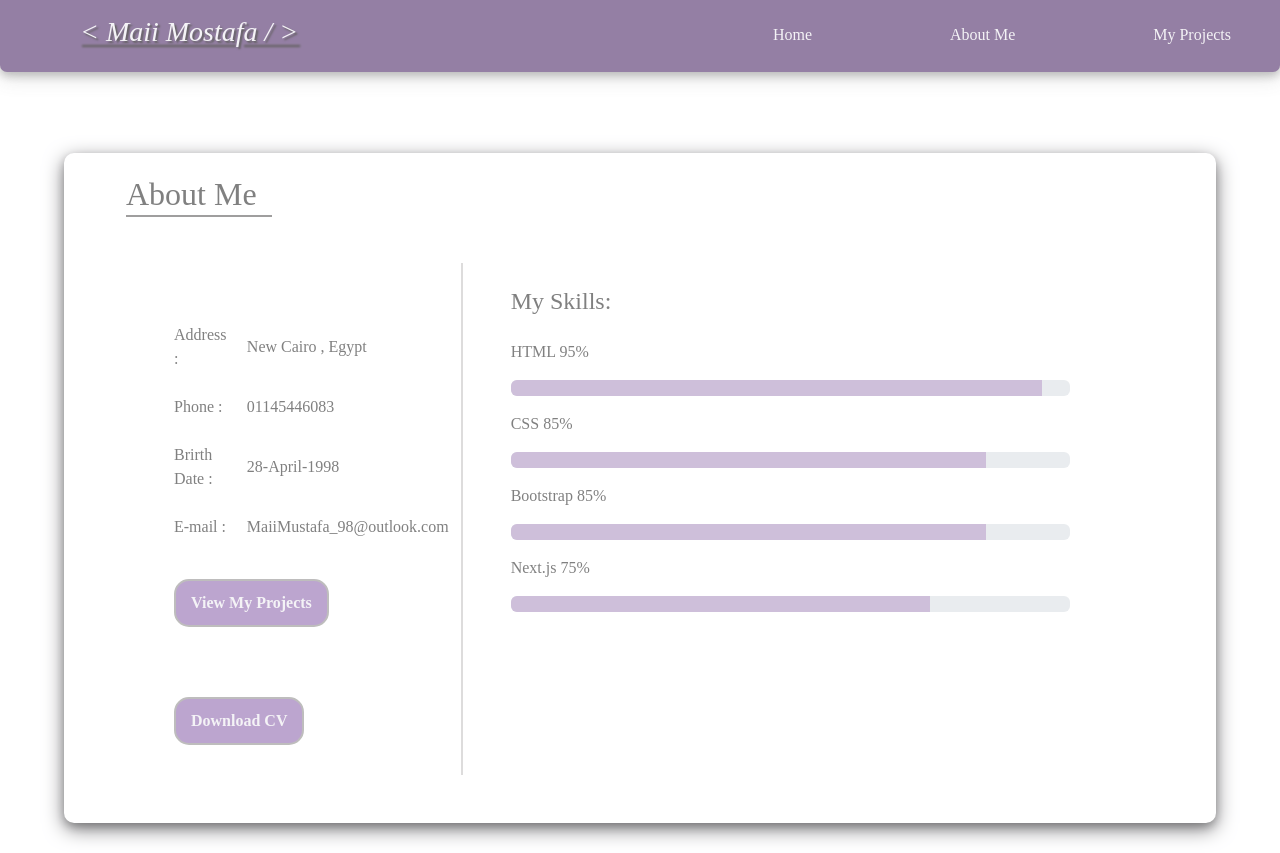
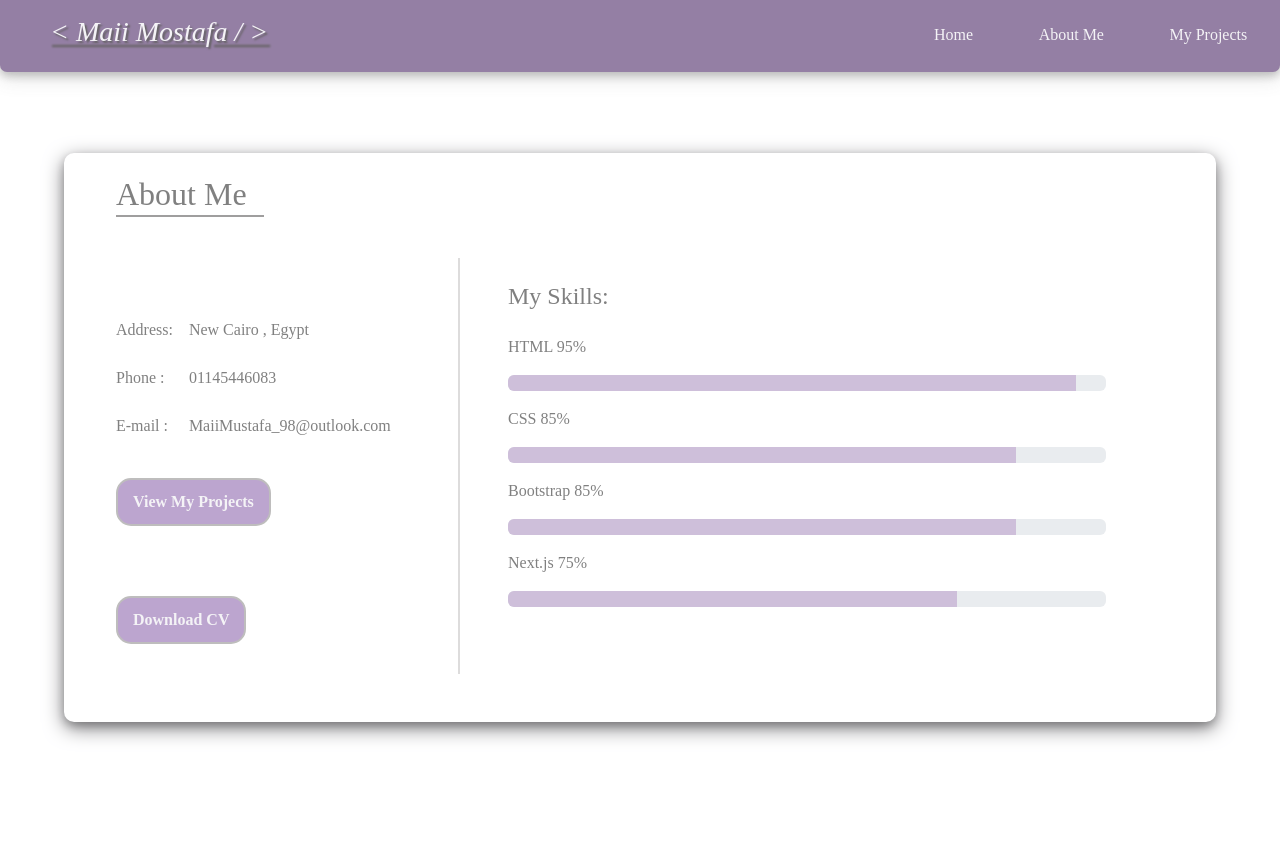
Before and after one commit to MaiiMostafa98/my-portfolio, a Next.js app: page /About in a window 1280 px wide. After the commit the page ends 800 px from the top, so only its background shows below. Built offline with nearby package versions, Linux system fonts and the light colour scheme.

Commit message:
Describe what you changed here

```diff
--- a/app/About/page.jsx
+++ b/app/About/page.jsx
@@ -12,24 +12,24 @@ export default function page() {
             <h1 className='h2'>About Me</h1>
         </div>
 
-  <div className='container pt-3 pb-3 row'>
+  <div className=' pt-3 pb-3 row '>
 
 
-    <div className='leftSide col-md-4 ps-5 '>
+    <div className='leftSide col-md-4  '>
       <table>
       <tbody>
          <tr>
-          <td className='pb-4'>Address :</td>
+          <td className='pb-4'>Address:</td>
           <td className='ps-3 pb-4'>New Cairo , Egypt</td>
         </tr>
         <tr>
           <td className='pb-4'>Phone :</td>
           <td className='ps-3 pb-4'>01145446083</td>
         </tr>
-        <tr>
+        {/* <tr>
           <td className='pb-4'>Brirth Date :</td>
           <td className='ps-3 pb-4 '>28-April-1998</td>
-        </tr>
+        </tr> */}
         <tr>
           <td className=''>E-mail :</td>
           <td className='ps-3 '>MaiiMustafa_98@outlook.com</td>
@@ -39,8 +39,8 @@ export default function page() {
     </table>
 
       <div className='me-5'>
-         <Link href="/Projects"><button><strong>View My Projects</strong></button></Link>
-         <Link href="https://drive.google.com/file/d/1WkpGMW-acvAf9vyyH61NLvbV7O9XZfkK/view?usp=sharing" target="_blank"><button><strong>Download CV</strong></button></Link>
+         <Link href="/Projects"><button ><strong>View My Projects</strong></button></Link>
+         <Link href="https://drive.google.com/file/d/1WkpGMW-acvAf9vyyH61NLvbV7O9XZfkK/view?usp=sharing" target="_blank"><button ><strong>Download CV</strong></button></Link>
      </div>
 
        {/* <button ><a href="https://www.linkedin.com/in/maii-mostafa-b11a47188/" target="_blank">Linked-In</a></button>     */}
@@ -48,7 +48,7 @@ export default function page() {
     </div>
 
 
-    <div className='rightSide ps-5 col-md-8'>
+    <div className='rightSide ps-5  col-md-8'>
         <div className='pt-4 pb-4'>
         <h4>My Skills: </h4>
         <div>
--- a/app/Navbar/Navbar.jsx
+++ b/app/Navbar/Navbar.jsx
@@ -7,10 +7,10 @@ export default function Navbar() {
 
    <div className='navbar1'>
     <div className='row '>
-      <div className='col-sm-12 col-md-6 '>
-         <a href='/' className='link-offset-0 link-underline  link-underline-opacity-0'><h3 className='navbar-logo'>{'< Maii Mostafa / >'}</h3></a>
+      <div className='col-sm-12 col-md-8 '>
+         <a href='/' className=' link-underline  link-underline-opacity-0'><h3 className='navbar-logo'>{'< Maii Mostafa / >'}</h3></a>
       </div>
-      <div className='col-sm-12  col-md-6 '>
+      <div className='col-sm-12  col-md-4  '>
            <ul className=' d-flex justify-content-around pt-2  '>
             <li>
                 <Link href="/">Home</Link>
--- a/app/globals.css
+++ b/app/globals.css
@@ -28,7 +28,7 @@
 
 .navbar-logo
 {
-    padding: 10px 0px 10px 50px;
+    padding: 10px 0px 10px 20px;
     margin-left: 30px;
     color: rgb(244, 243, 246);
     font-family: "Agustina Regular";
@@ -43,7 +43,7 @@
 li
 {
     display: inline-block;
-    padding: 10px 0px 0px 40px;
+    padding: 10px 0px 0px 0px;
 }
 
 
@@ -122,11 +122,34 @@ ul li a:hover
 {
     padding: 10px 30px;
     margin: 40px 10px 10px 0px;
-    background-color: rgb(148, 148, 149);
+   background-color: rgb(182, 182, 183);
     border-radius: 15px ;
     border:solid 2px rgb(190, 189, 189);
     color:rgb(244, 243, 246) ;
 }
+
+
+.home-intro  .bt-gray
+{
+    padding: 10px 30px;
+    margin: 40px 10px 10px 0px;
+    background-color: rgb(182, 182, 183);
+    border-radius: 15px ;
+    border:solid 2px rgb(190, 189, 189);
+    color:rgb(244, 243, 246) ;
+    transition: 1s;
+}
+
+.home-intro  .bt-gray:hover
+{
+    padding: 10px 30px;
+    margin: 40px 10px 10px 0px;
+     background-color: rgb(188, 165, 207);
+    border-radius: 15px ;
+    border:solid 2px rgb(190, 189, 189);
+    color:rgb(244, 243, 246) ;
+}
+
 
 
 .home-intro button a
@@ -207,7 +230,8 @@ ul li a:hover
 
   padding-right: 60px;
   width: 20%;
-  margin-bottom: 30px;
+  margin-bottom: 25px;
+
 }
 
 
@@ -251,7 +275,7 @@ ul li a:hover
 {
     border-radius: 10px;
     border: 2px solid transparent;
-    padding: 20px 60px 30px 60px ;
+    padding: 20px 60px 30px 50px ;
     width: 90%;
     margin: auto;
     margin-top: 150px;
--- a/app/page.jsx
+++ b/app/page.jsx
@@ -23,7 +23,8 @@ export default function page() {
                 <p className="p">"I create clean, responsive designs with a focus on modern user interfaces. I bring ideas to life through thoughtful, </p>
                 <p>detail-driven design and a strong emphasis on usability."</p>
                 {/* <button ><strong><Link href="/About">More About Me</Link></strong></button> */}
-                <Link href="/About"><button ><strong>More About Me</strong></button></Link>
+                <Link href="/Projects"><button ><strong>View My Projects</strong></button></Link>
+                <Link href="/About"><button className='bt-gray' ><strong>More About Me</strong></button></Link>
              </div>
           </div>
 
```
